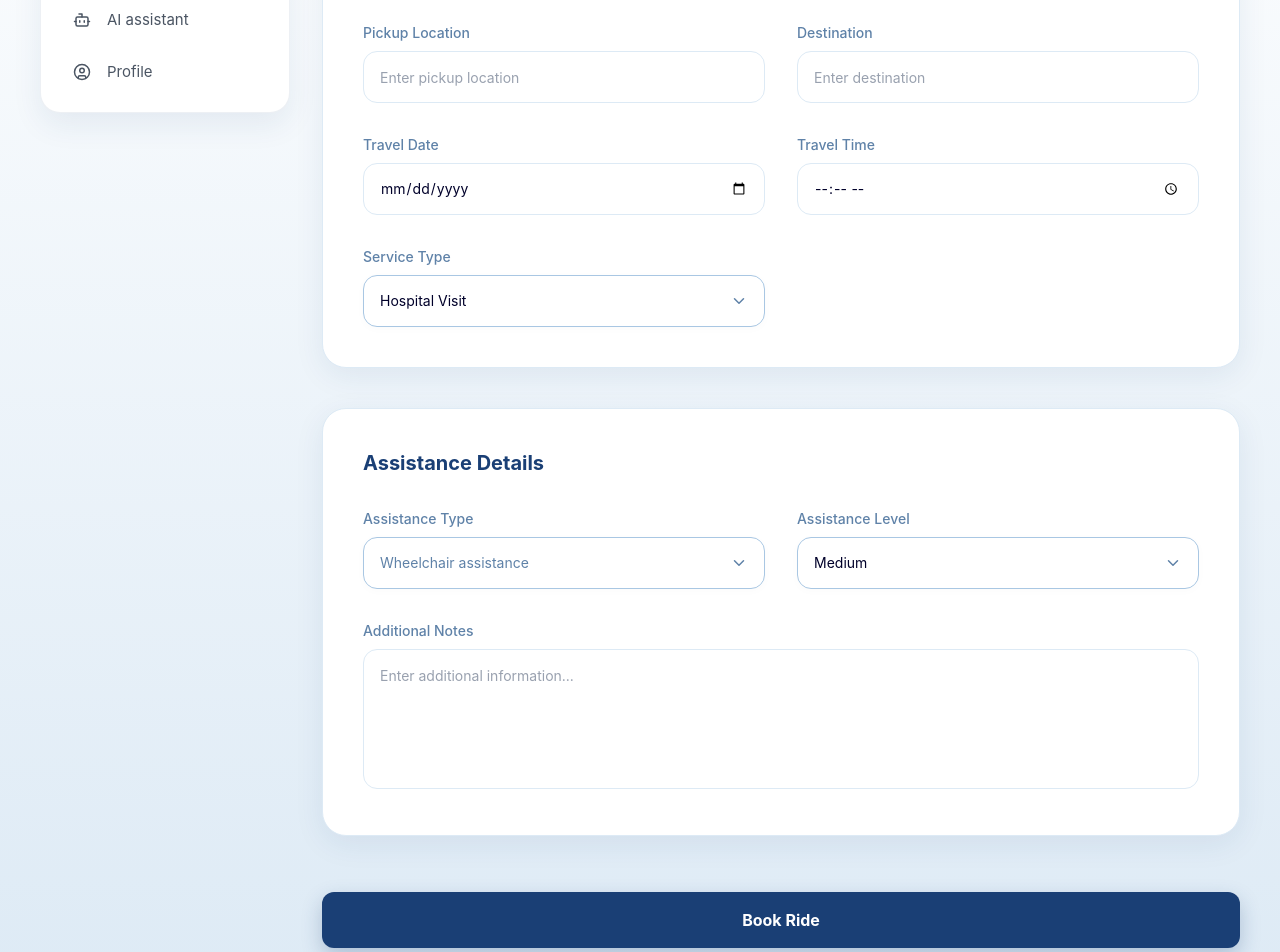
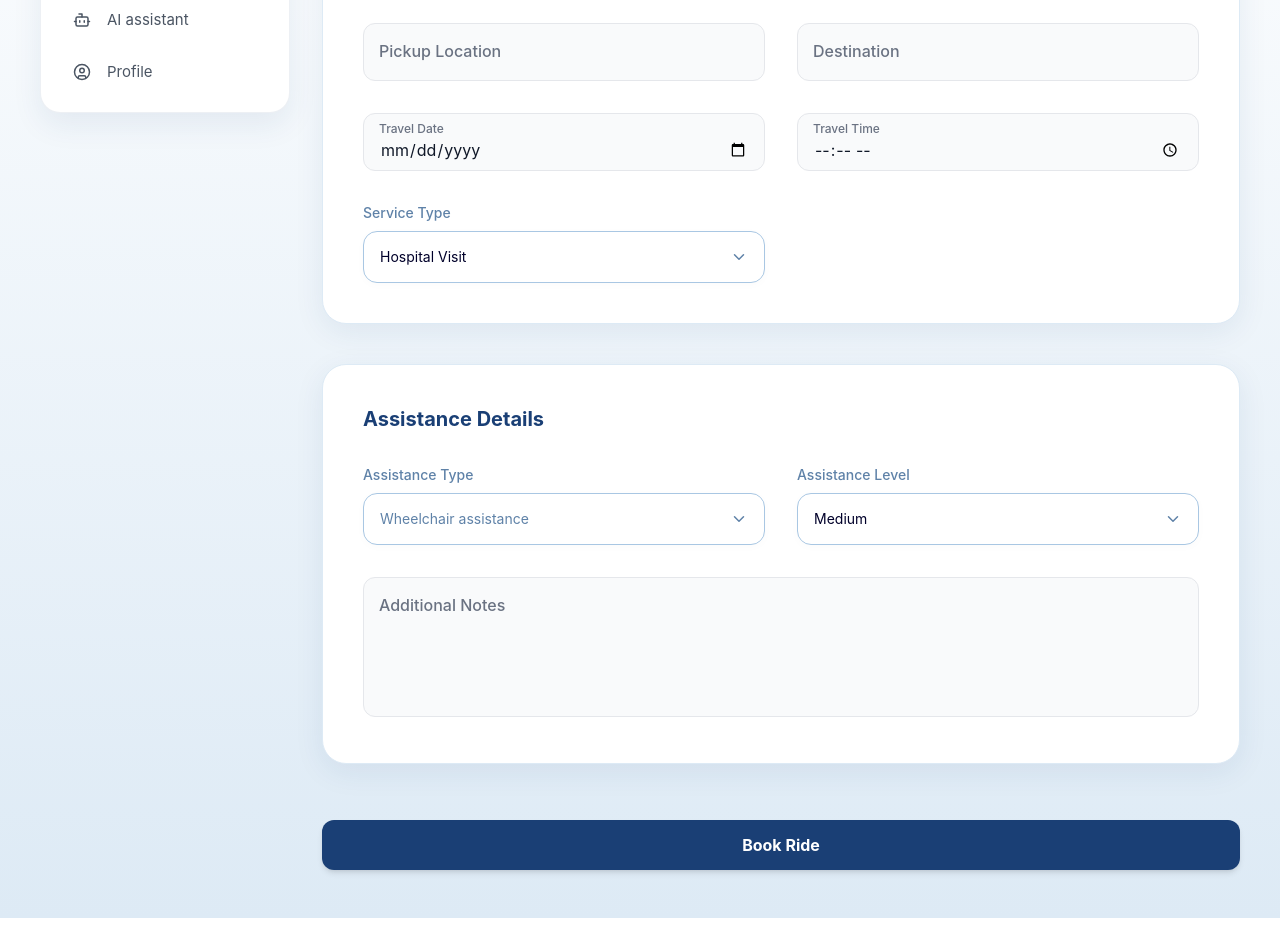
Before and after one commit to Nashap/CareRide-AI, a React (Vite) app in the folder frontend/: page /book-ride in a window 1280 px wide. Shown: the part 280-1232 px from the top of the page. After the commit the page ends 1198 px from the top, so only its background shows below. Built offline with nearby package versions, Linux system fonts and the light colour scheme; no server answers; sample sign-in values are in the browser's storage.

Commit message:
Update BookRide.jsx

```diff
--- a/frontend/src/pages/bookings/BookRide.jsx
+++ b/frontend/src/pages/bookings/BookRide.jsx
@@ -6,6 +6,8 @@ import RiderNavbar from "../../components/dashboard/RiderNavbar";
 import RiderSidebar from "../../components/dashboard/RiderSidebar";
 import { motion } from "framer-motion";
 import CustomSelect from "../../components/common/CustomSelect";
+import FloatingInput from "../../components/common/FloatingInput";
+import Button from "../../components/common/Button";
 
 import { createTravelRequest } from "../../services/travelService";
 import { getCurrentUser } from "../../services/authService";
@@ -164,12 +166,13 @@ export default function BookRide() {
                 <p className="text-cr-accent mb-8">
                   Please complete your profile before booking your first ride.
                 </p>
-                <button
+                <Button
                   onClick={() => navigate("/profile")}
-                  className="group bg-cr-primary hover:bg-cr-primary-hover text-white px-8 py-4 rounded-xl font-semibold shadow-[0_8px_20px_rgba(26,63,117,0.25)] hover:shadow-[0_12px_25px_rgba(26,63,117,0.35)] transition-all duration-300 inline-block"
+                  variant="primary"
+                  className="px-8 mt-4"
                 >
                   Complete Profile
-                </button>
+                </Button>
               </div>
             ) : (
               <>
@@ -219,64 +222,40 @@ export default function BookRide() {
 
                 <div className="grid md:grid-cols-2 gap-6 md:gap-8">
 
-                  <div>
-                    <label className="block mb-2 font-medium text-sm text-cr-secondary">
-                      Pickup Location
-                    </label>
-                    <input
-                      type="text"
+                  <FloatingInput
                     name="pickup_location"
+                    placeholder="Pickup Location"
                     value={formData.pickup_location}
                     onChange={handleChange}
-                      placeholder="Enter pickup location"
-                      className="w-full h-[52px] bg-cr-bg border border-cr-border rounded-[14px] px-4 text-sm text-cr-text-primary transition-all duration-300 focus:outline-none focus:border-cr-secondary focus:ring-4 focus:ring-[#A9C7E3]/20 placeholder:text-gray-400"
                     required
                   />
-                  </div>
 
-                  <div>
-                    <label className="block mb-2 font-medium text-sm text-cr-secondary">
-                      Destination
-                    </label>
-                    <input
-                      type="text"
+                  <FloatingInput
                     name="destination"
+                    placeholder="Destination"
                     value={formData.destination}
                     onChange={handleChange}
-                      placeholder="Enter destination"
-                      className="w-full h-[52px] bg-cr-bg border border-cr-border rounded-[14px] px-4 text-sm text-cr-text-primary transition-all duration-300 focus:outline-none focus:border-cr-secondary focus:ring-4 focus:ring-[#A9C7E3]/20 placeholder:text-gray-400"
                     required
                   />
-                  </div>
 
-                  <div>
-                    <label className="block mb-2 font-medium text-sm text-cr-secondary">
-                      Travel Date
-                    </label>
-                    <input
+                  <FloatingInput
                     type="date"
                     name="travel_date"
+                    placeholder="Travel Date"
                     value={formData.travel_date}
                     onChange={handleChange}
                     min={new Date().toISOString().split("T")[0]}
-                      className="w-full h-[52px] bg-cr-bg border border-cr-border rounded-[14px] px-4 text-sm text-cr-text-primary transition-all duration-300 focus:outline-none focus:border-cr-secondary focus:ring-4 focus:ring-[#A9C7E3]/20 placeholder:text-gray-400"
                     required
                   />
-                  </div>
 
-                  <div>
-                    <label className="block mb-2 font-medium text-sm text-cr-secondary">
-                      Travel Time
-                    </label>
-                    <input
+                  <FloatingInput
                     type="time"
                     name="travel_time"
+                    placeholder="Travel Time"
                     value={formData.travel_time}
                     onChange={handleChange}
-                      className="w-full h-[52px] bg-cr-bg border border-cr-border rounded-[14px] px-4 text-sm text-cr-text-primary transition-all duration-300 focus:outline-none focus:border-cr-secondary focus:ring-4 focus:ring-[#A9C7E3]/20 placeholder:text-gray-400"
                     required
                   />
-                  </div>
 
                   <div>
                     <label className="block mb-2 font-medium text-sm text-cr-secondary">
@@ -356,37 +335,35 @@ export default function BookRide() {
 
                 </div>
 
-                <div className="mt-6 md:mt-8">
-                  <label className="block mb-2 font-medium text-sm text-cr-secondary">
+                <div className="mt-6 md:mt-8 relative w-full">
+                  <textarea
+                    id="additional_note"
+                    name="additional_note"
+                    placeholder="Additional Notes"
+                    value={formData.additional_note}
+                    onChange={handleChange}
+                    className="peer w-full min-h-[140px] bg-gray-50 border border-gray-200 text-gray-900 rounded-xl px-4 pt-6 pb-2 focus:outline-none focus:ring-2 focus:ring-[#1A3F75]/20 focus:border-[#1A3F75] transition-all placeholder-transparent resize-none"
+                  />
+                  <label
+                    htmlFor="additional_note"
+                    className="absolute left-4 top-2 text-xs font-medium text-gray-500 transition-all peer-placeholder-shown:text-base peer-placeholder-shown:top-4 peer-focus:top-2 peer-focus:text-xs peer-focus:text-[#1A3F75] pointer-events-none"
+                  >
                     Additional Notes
                   </label>
-                  <textarea
-                    name="additional_note"
-                    value={formData.additional_note}
-                    onChange={handleChange}
-                    placeholder="Enter additional information..."
-                    className="w-full min-h-[140px] bg-cr-bg border border-cr-border rounded-[14px] p-4 text-sm text-cr-text-primary transition-all duration-300 focus:outline-none focus:border-cr-secondary focus:ring-4 focus:ring-[#A9C7E3]/20 placeholder:text-gray-400 resize-none"
-                  />
                 </div>
 
               </div>
 
               <div className="flex justify-end">
 
-                <button
+                <Button
                   type="submit"
-                  disabled={loading}
-                  className="w-full bg-cr-primary md:hover:bg-cr-primary-hover text-white py-4 rounded-xl font-bold shadow-sm md:shadow-[0_8px_20px_rgba(26,63,117,0.25)] md:hover:shadow-[0_12px_25px_rgba(26,63,117,0.35)] transition-all transform md:hover:-translate-y-0.5 flex items-center justify-center gap-2 mt-4 disabled:opacity-70 disabled:cursor-not-allowed disabled:transform-none"
+                  variant="primary"
+                  loading={loading}
+                  className="w-full mt-4"
                 >
-                  {loading ? (
-                    <>
-                      <Loader2 size={18} className="animate-spin" />
-                      Booking Ride...
-                    </>
-                  ) : (
-                    "Book Ride"
-                  )}
-                </button>
+                  Book Ride
+                </Button>
 
               </div>
 
```
Lines whose indentation alone changed are shown as unchanged.
